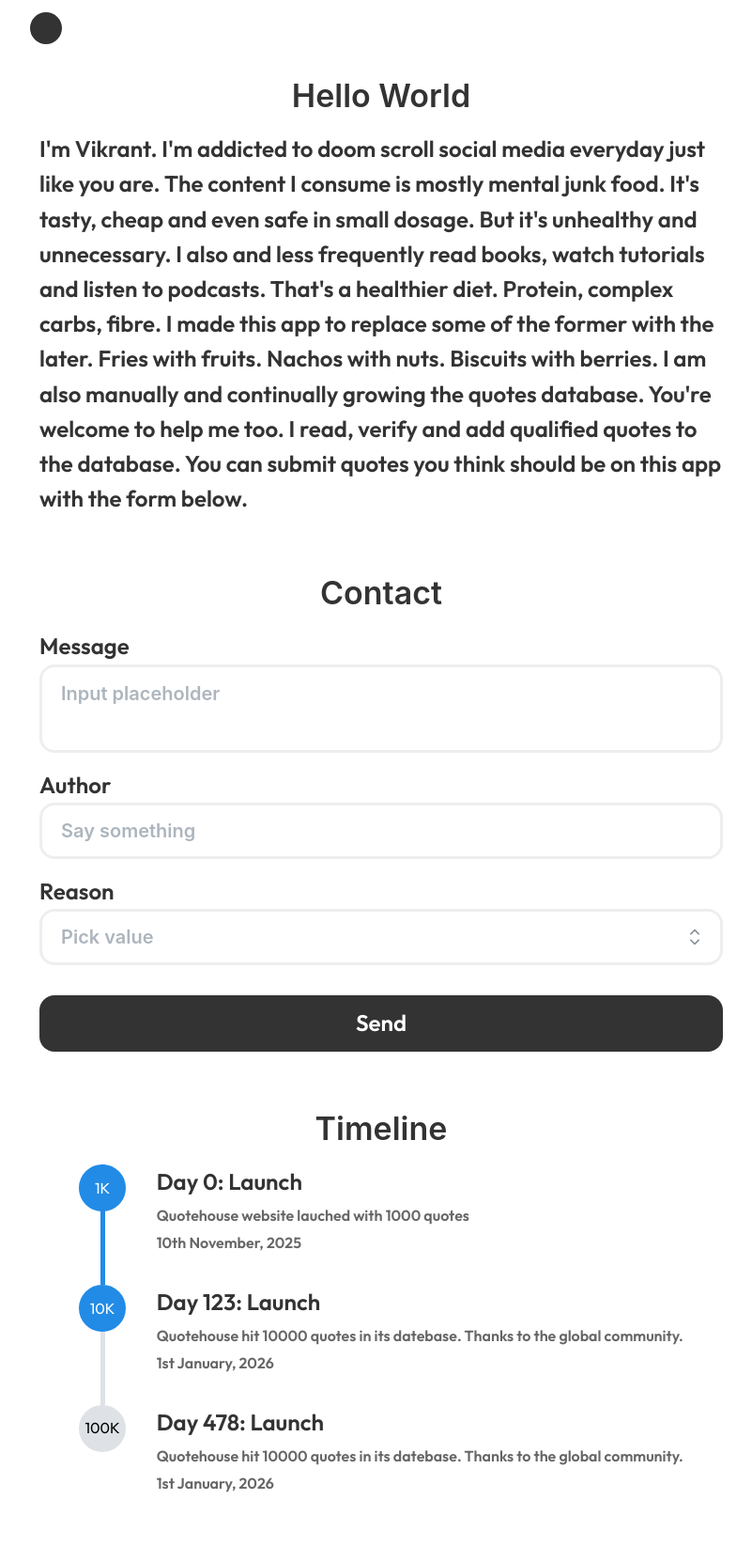
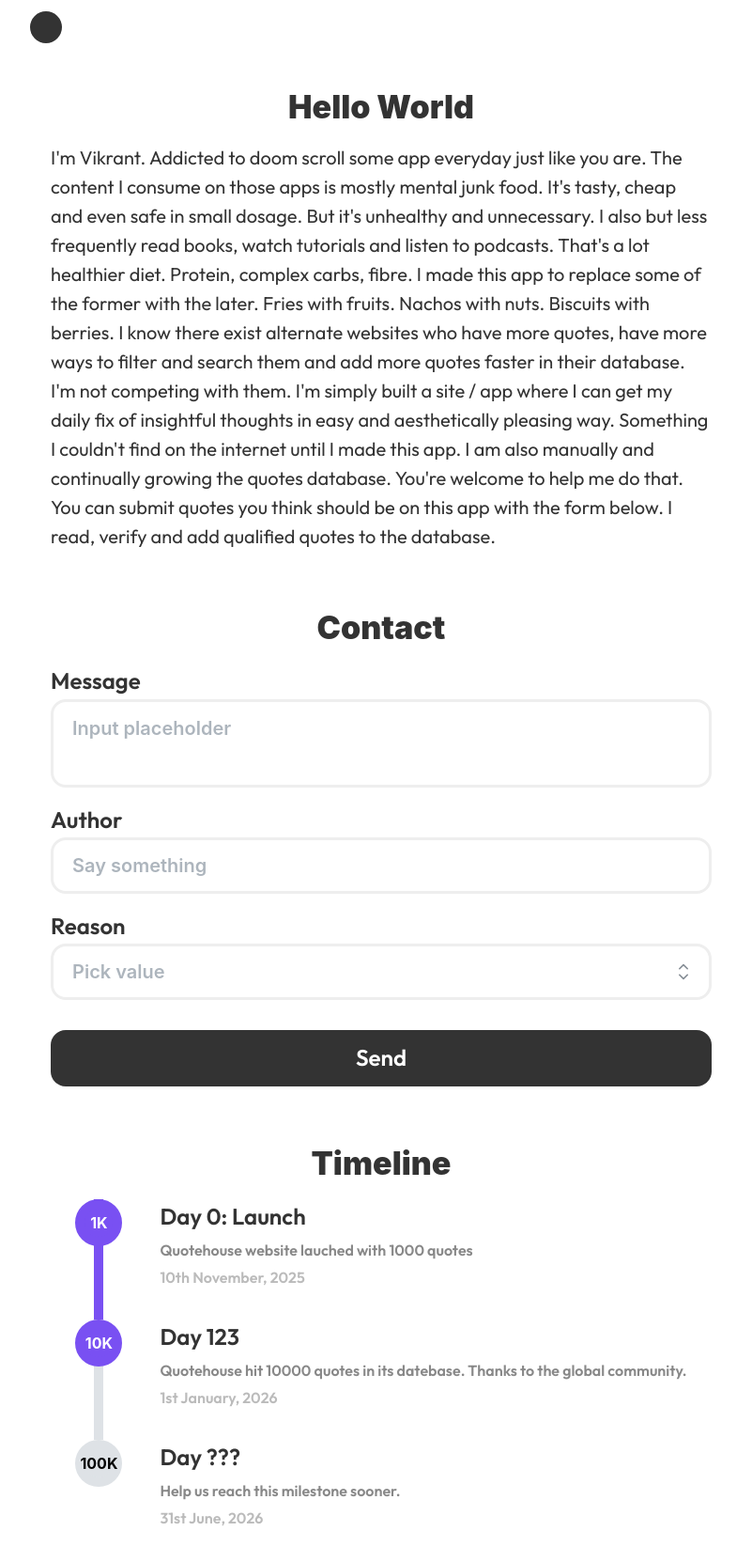
Before and after one commit to vikrantbhurke/quotehouse, a Next.js app: page /about in a window 1280 px wide. Shown: the top 1662 px of the page at 94% size, without its empty margins (234-1035 px from the left). Built offline with nearby package versions, Linux system fonts and the light colour scheme.

Commit message:
improve about page styles

```diff
--- a/src/app/(appshell)/about/page.tsx
+++ b/src/app/(appshell)/about/page.tsx
@@ -17,29 +17,35 @@ const text = clsx(outfit.className, "antialiased");
 
 export default function Page() {
   return (
-    <Stack gap={60} p="lg">
+    <Stack gap={60} p="xl">
       <Stack>
-        <Title ta="center" order={1} c="#333" fw={600} className={text}>
+        <Title ta="center" order={1} c="#333" fw={900} className={text}>
           Hello World
         </Title>
 
-        <Text c="#333" fz={24} fw={600} className={text}>
-          I&apos;m Vikrant. I&apos;m addicted to doom scroll social media
-          everyday just like you are. The content I consume is mostly mental
-          junk food. It&apos;s tasty, cheap and even safe in small dosage. But
-          it&apos;s unhealthy and unnecessary. I also and less frequently read
-          books, watch tutorials and listen to podcasts. That&apos;s a healthier
-          diet. Protein, complex carbs, fibre. I made this app to replace some
-          of the former with the later. Fries with fruits. Nachos with nuts.
-          Biscuits with berries. I am also manually and continually growing the
-          quotes database. You&apos;re welcome to help me too. I read, verify
-          and add qualified quotes to the database. You can submit quotes you
-          think should be on this app with the form below.
+        <Text c="#333" fz={20} fw={400} className={text}>
+          I&apos;m Vikrant. Addicted to doom scroll some app everyday just like
+          you are. The content I consume on those apps is mostly mental junk
+          food. It&apos;s tasty, cheap and even safe in small dosage. But
+          it&apos;s unhealthy and unnecessary. I also but less frequently read
+          books, watch tutorials and listen to podcasts. That&apos;s a lot
+          healthier diet. Protein, complex carbs, fibre. I made this app to
+          replace some of the former with the later. Fries with fruits. Nachos
+          with nuts. Biscuits with berries. I know there exist alternate
+          websites who have more quotes, have more ways to filter and search
+          them and add more quotes faster in their database. I&apos;m not
+          competing with them. I&apos;m simply built a site / app where I can
+          get my daily fix of insightful thoughts in easy and aesthetically
+          pleasing way. Something I couldn&apos;t find on the internet until I
+          made this app. I am also manually and continually growing the quotes
+          database. You&apos;re welcome to help me do that. You can submit
+          quotes you think should be on this app with the form below. I read,
+          verify and add qualified quotes to the database.
         </Text>
       </Stack>
 
       <Stack>
-        <Title ta="center" order={1} c="#333" fw={600} className={text}>
+        <Title ta="center" order={1} c="#333" fw={900} className={text}>
           Contact
         </Title>
 
@@ -55,9 +61,16 @@ export default function Page() {
           autosize
           minRows={2}
           maxRows={4}
-          styles={{ input: { border: "3px solid #EEE" } }}
+          styles={{
+            input: {
+              border: "3px solid #EEE",
+            },
+          }}
           c="#333"
           fw={600}
+          classNames={{
+            input: text,
+          }}
           className={text}
         />
 
@@ -73,6 +86,9 @@ export default function Page() {
           styles={{ input: { border: "3px solid #EEE" } }}
           c="#333"
           fw={600}
+          classNames={{
+            input: text,
+          }}
           className={text}
         />
 
@@ -88,14 +104,25 @@ export default function Page() {
             </Text>
           }
           classNames={{
-            dropdown: text,
+            option: text,
+            // dropdown: text,
+            input: text,
           }}
           styles={{
-            dropdown: { border: "3px solid #EEE" },
+            dropdown: {
+              border: "3px solid #EEE",
+              borderRadius: 20,
+            },
             input: { border: "3px solid #EEE" },
           }}
           placeholder="Pick value"
-          data={["React", "Angular", "Vue", "Svelte"]}
+          data={[
+            "Submit a quote",
+            "Report a bug",
+            "Make a suggestion",
+            "Ask a question",
+            "Request a feature",
+          ]}
         />
 
         <Space />
@@ -115,55 +142,71 @@ export default function Page() {
 export function QuotesTimeline() {
   return (
     <Stack pb="xl" align="center">
-      <Title ta="center" order={1} c="#333" fw={600} className={text}>
+      <Title ta="center" order={1} c="#333" fw={900} className={text}>
         Timeline
       </Title>
 
-      <Timeline active={1} bulletSize={50} lineWidth={5} className={text}>
+      <Timeline
+        active={1}
+        color="violet"
+        bulletSize={50}
+        lineWidth={10}
+        className={text}>
         <TimelineItem
-          bullet={"1K"}
+          bullet={
+            <Title order={5} className={text}>
+              1K
+            </Title>
+          }
           title={
             <Text c="#333" fz={24} fw={600} className={text}>
               Day 0: Launch
             </Text>
           }>
-          <Text c="#666" size="md" fw={600} className={text}>
+          <Text c="#888" size="md" fw={600} className={text}>
             Quotehouse website lauched with 1000 quotes
           </Text>
-          <Text c="#666" size="md" mt={4} fw={600}>
+          <Text c="#bbb" size="md" mt={4} fw={600}>
             10th November, 2025
           </Text>
         </TimelineItem>
 
         <TimelineItem
-          bullet={"10K"}
+          bullet={
+            <Title order={5} className={text}>
+              10K
+            </Title>
+          }
           title={
             <Text c="#333" fz={24} fw={600} className={text}>
-              Day 123: Launch
+              Day 123
             </Text>
           }>
-          <Text c="#666" size="md" fw={600} className={text}>
+          <Text c="#888" size="md" fw={600} className={text}>
             Quotehouse hit 10000 quotes in its datebase. Thanks to the global
             community.
           </Text>
-          <Text c="#666" size="md" mt={4} fw={600}>
+          <Text c="#bbb" size="md" mt={4} fw={600}>
             1st January, 2026
           </Text>
         </TimelineItem>
 
         <TimelineItem
-          bullet={"100K"}
+          bullet={
+            <Title order={5} className={text}>
+              100K
+            </Title>
+          }
           title={
             <Text c="#333" fz={24} fw={600} className={text}>
-              Day 478: Launch
+              Day ???
             </Text>
           }>
-          <Text c="#666" size="md" fw={600} className={text}>
-            Quotehouse hit 10000 quotes in its datebase. Thanks to the global
-            community.
+          <Text c="#888" size="md" fw={600} className={text}>
+            Help us reach this milestone sooner.
           </Text>
-          <Text c="#666" size="md" mt={4} fw={600}>
-            1st January, 2026
+          <Text c="#bbb" size="md" mt={4} fw={600}>
+            31st June, 2026
           </Text>
         </TimelineItem>
       </Timeline>
--- a/src/global/components/layout/header.tsx
+++ b/src/global/components/layout/header.tsx
@@ -1,11 +1,20 @@
+"use client";
 import { Group, ThemeIcon } from "@mantine/core";
 import { ButtonInstallApp } from "../common";
+import { useWindowScroll } from "@mantine/hooks";
+import clsx from "clsx";
 
-const group = `bg-white w-full max-w-3xl fixed top-0 z-100`;
+const group = `bg-white w-full max-w-3xl fixed top-0 z-100 border-b-[3px]`;
 
 export function Header() {
+  const [scroll] = useWindowScroll();
+
   return (
-    <Group h={60} p="xs" className={group} justify="space-between">
+    <Group
+      h={60}
+      p="xs"
+      className={clsx(group, scroll.y > 0 ? "border-gray-200" : "border-white")}
+      justify="space-between">
       <ThemeIcon bg="#333" size="lg" radius="xl" />
 
       <ButtonInstallApp />
```
